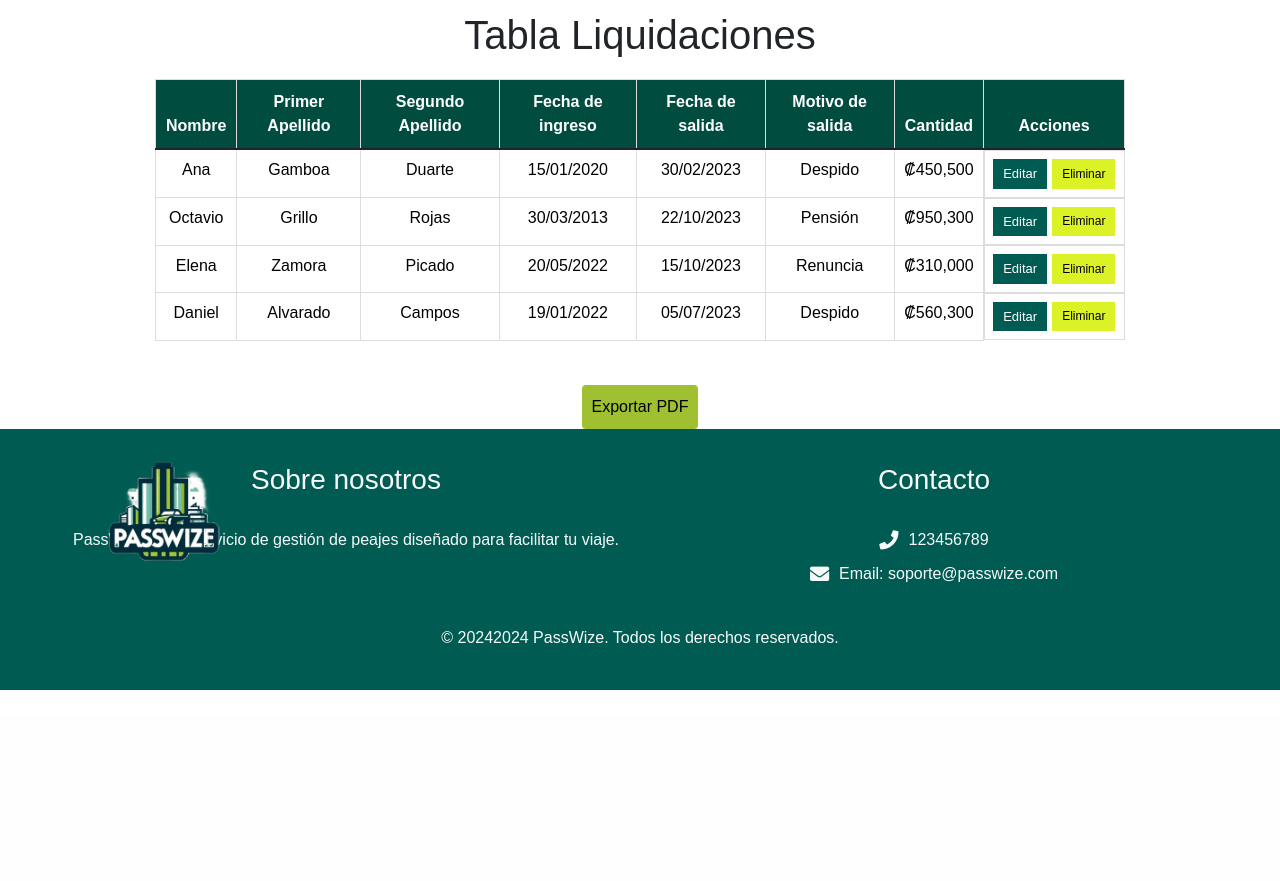
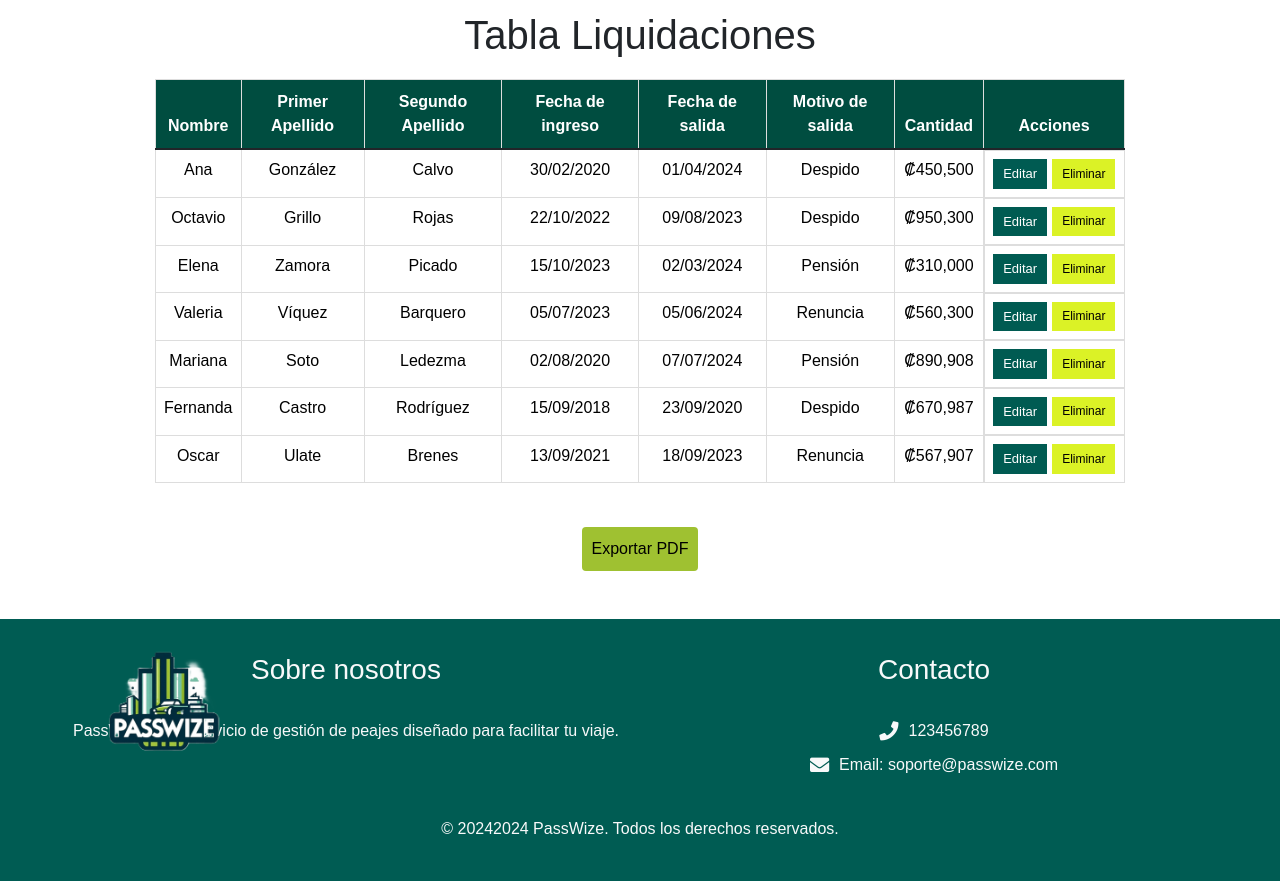
Before and after one commit to AnaBQS0107/ProyectoFinal--IngSoft, a PHP site: page /TablaReportes.php in a window 1280 px wide. Shown: the part 85-966 px from the top of the page. Before the commit the page ends 775 px from the top, so only its background shows below. Run offline with PHP 8.4, Linux system fonts and the light colour scheme.

Commit message:
Todo funcional

```diff
--- a/Vista/ActualizarEmpleado.php
+++ b/Vista/ActualizarEmpleado.php
@@ -246,8 +246,11 @@ require_once '../Modelo/Ingreso_Usuario.php';
         <div class="col-md-3 position-relative">
             <label for="estacion" class="form-label">Estación a la que pertenece</label>
             <select id="rol" name="Estacion_ID" required class="select_registro">
-                <option value="1">Alajuela</option>
+            <option value="1">Alajuela</option>
                 <option value="2">Heredia</option>
+                <option value="3">Guanacaste</option>
+                <option value="4">Puntarenas</option>
+                <option value="5">San José</option>
             </select>
         </div>
         <div class="col-md-3 position-relative">
--- a/Vista/IngresarUsuario.php
+++ b/Vista/IngresarUsuario.php
@@ -54,9 +54,7 @@ require_once '../Modelo/Ingreso_Usuario.php';
             <div class="col-md-3 position-relative">
                 <label for="email" class="form-label">Correo Electronico</label>
                 <div class="input-group has-validation">
-                    <input type="email" class="input_registro" placeholder="correoejemploi@gmail.com" id="email"
-                        name="Correo_Electronico" aria-describedby="validationTooltipUsernamePrepend" required>
-                    <div class="invalid-tooltip"></div>
+                    <input type="email" class="input_registro" placeholder="correoejemplo@gmail.com" id="email" name="Correo_Electronico" required>
                 </div>
             </div>
 
--- a/Vista/TablaAguinaldos.php
+++ b/Vista/TablaAguinaldos.php
@@ -133,7 +133,7 @@
     <div class="div_btn">
         <center> <button type="submit" class="btn_registrar">Exportar PDF</button></center>
     </div>
-    <?php include 'Footer.php'; ?>
+
 </body>
-
+<?php include 'Footer.php'; ?>
 </html>
--- a/Vista/TablaReportes.php
+++ b/Vista/TablaReportes.php
@@ -34,10 +34,10 @@
                 <tr>
 
                     <td>Ana</td>
-                    <td>Gamboa</td>
-                    <td>Duarte</td>
-                    <td>15/01/2020</td>
-                    <td>30/02/2023</td>
+                    <td>González</td>
+                    <td>Calvo</td>
+                    <td>30/02/2020</td>
+                    <td>01/04/2024</td>
                     <td>Despido</td>
                     <td>₡450,500</td>
                     <td class="actions">
@@ -50,9 +50,9 @@
                     <td>Octavio</td>
                     <td>Grillo</td>
                     <td>Rojas</td>
-                    <td>30/03/2013</td>
-                    <td>22/10/2023</td>
-                    <td>Pensión</td>
+                    <td>22/10/2022</td>
+                    <td>09/08/2023</td>
+                    <td>Despido</td>
                     <td>₡950,300</td>
                     <td class="actions">
                         <button class="btn-edit">Editar</button>
@@ -64,9 +64,9 @@
                     <td>Elena</td>
                     <td>Zamora</td>
                     <td>Picado</td>
-                    <td>20/05/2022</td>
                     <td>15/10/2023</td>
-                    <td>Renuncia</td>
+                    <td>02/03/2024</td>
+                    <td>Pensión</td>
                     <td>₡310,000</td>
                     <td class="actions">
                         <button class="btn-edit">Editar</button>
@@ -75,13 +75,55 @@
                 </tr>
                 <tr>
 
-                    <td>Daniel</td>
-                    <td>Alvarado</td>
-                    <td>Campos</td>
-                    <td>19/01/2022</td>
+                    <td>Valeria</td>
+                    <td>Víquez</td>
+                    <td>Barquero</td>
                     <td>05/07/2023</td>
+                    <td>05/06/2024</td>
+                    <td>Renuncia</td>
+                    <td>₡560,300</td>
+                    <td class="actions">
+                        <button class="btn-edit">Editar</button>
+                        <button class="btn-delete">Eliminar</button>
+                    </td>
+                </tr>
+                <tr>
+
+                    <td>Mariana</td>
+                    <td>Soto</td>
+                    <td>Ledezma</td>
+                    <td>02/08/2020</td>
+                    <td>07/07/2024</td>
+                    <td>Pensión</td>
+                    <td>₡890,908</td>
+                    <td class="actions">
+                        <button class="btn-edit">Editar</button>
+                        <button class="btn-delete">Eliminar</button>
+                    </td>
+                </tr>
+                <tr>
+
+                    <td>Fernanda</td>
+                    <td>Castro</td>
+                    <td>Rodríguez</td>
+                    <td>15/09/2018</td>
+                    <td>23/09/2020</td>
                     <td>Despido</td>
-                    <td>₡560,300</td>
+                    <td>₡670,987</td>
+                    <td class="actions">
+                        <button class="btn-edit">Editar</button>
+                        <button class="btn-delete">Eliminar</button>
+                    </td>
+                </tr>
+                <tr>
+
+                    <td>Oscar</td>
+                    <td>Ulate</td>
+                    <td>Brenes</td>
+                    <td>13/09/2021</td>
+                    <td>18/09/2023</td>
+                    <td>Renuncia</td>
+                    <td>₡567,907</td>
                     <td class="actions">
                         <button class="btn-edit">Editar</button>
                         <button class="btn-delete">Eliminar</button>
@@ -94,8 +136,9 @@
 
     <br>
     <div class="div_btn">
-        <center>    <button type="submit" class="btn_registrar">Exportar PDF</button></center>
+        <center> <button type="submit" class="btn_registrar">Exportar PDF</button></center>
     </div>
+    <br><br>
     <?php include 'Footer.php'; ?>
 </body>
 
```
Also changed, not shown: Controlador/TrabajadoresInfo.php (+5 -4 lines), Modelo/Validar_Credenciales.php (+45 -1 lines), Vista/TablaVehiculos.php (+0 -107 lines), Controlador/ObtenerDatosPeajes.php (line endings or trailing spaces).
